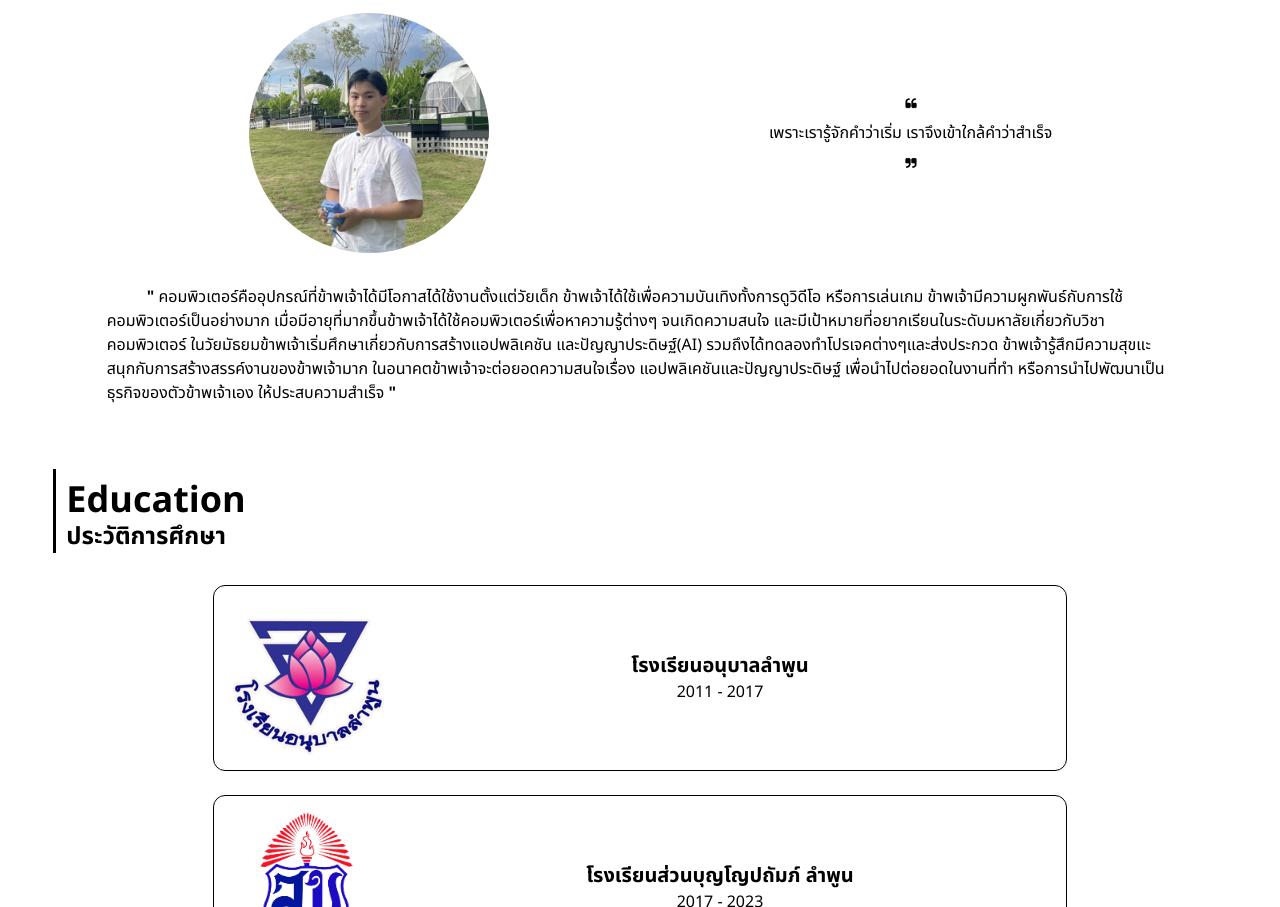
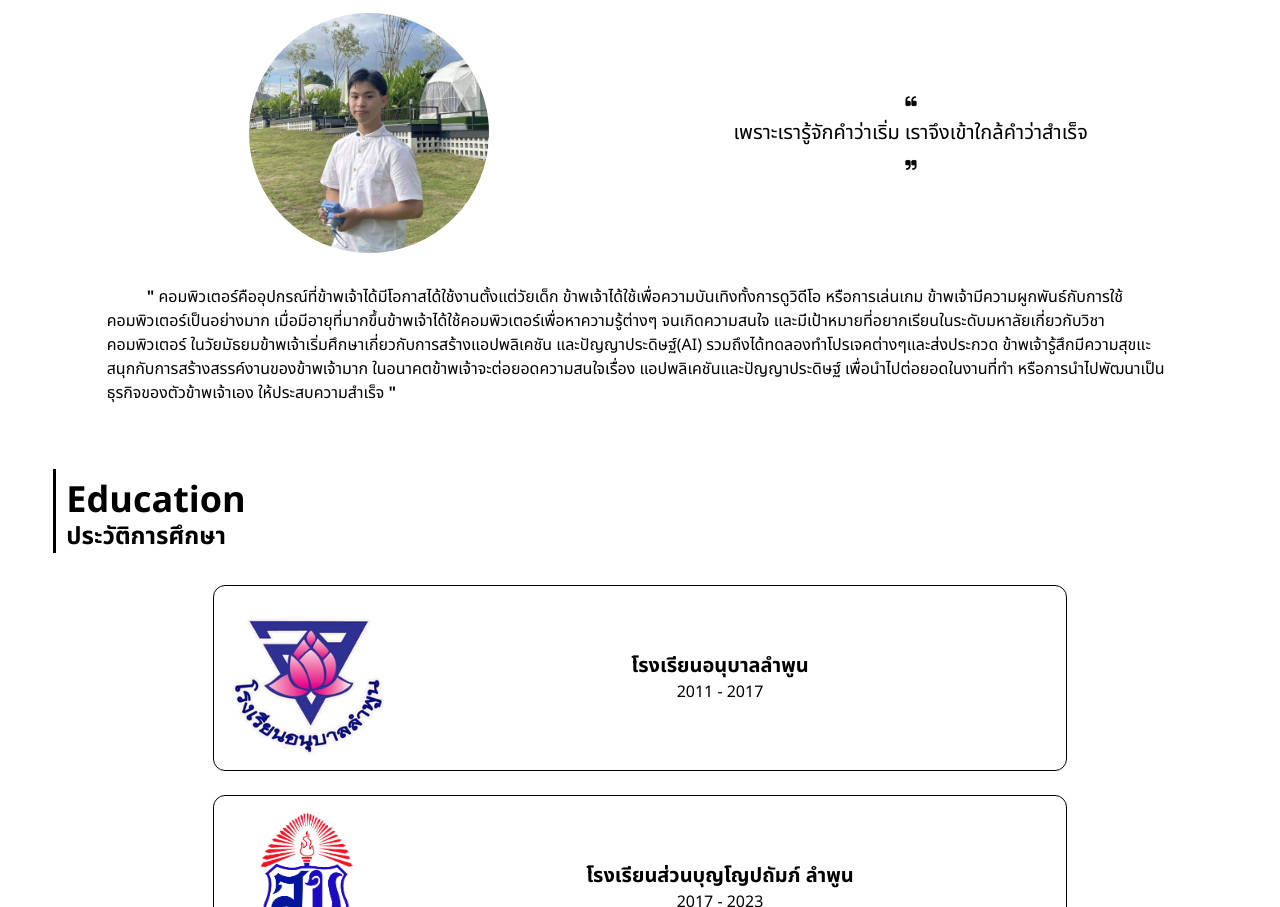
Before and after one commit to numcayX2/FreeSite, a plain HTML site: page index.html in a window 1280 px wide. Shown: the part 2677-3584 px from the top of the page. Drawn offline with nearby package versions, Linux system fonts and the light colour scheme.

Commit message:
Update index.html

```diff
--- a/index.html
+++ b/index.html
@@ -98,7 +98,7 @@
                             <img src="img/pg_2.jpg" alt="Me_adult" class="object-cover w-40 h-40 lg:w-60 lg:h-60 rounded-full">
                             <div class="m-auto">
                                 <img src="img/text-start.png" alt="text-start" class="w-3 h-3 mx-auto">
-                                <p class="py-3">เพราะเรารู้จักคำว่าเริ่ม เราจึงเข้าใกล้คำว่าสำเร็จ</p>
+                                <p class="py-3 text-xl bold">เพราะเรารู้จักคำว่าเริ่ม เราจึงเข้าใกล้คำว่าสำเร็จ</p>
                                 <img src="img/text-end.png" alt="text-end" class="w-3 h-3 mx-auto">
                             </div>
 
```
